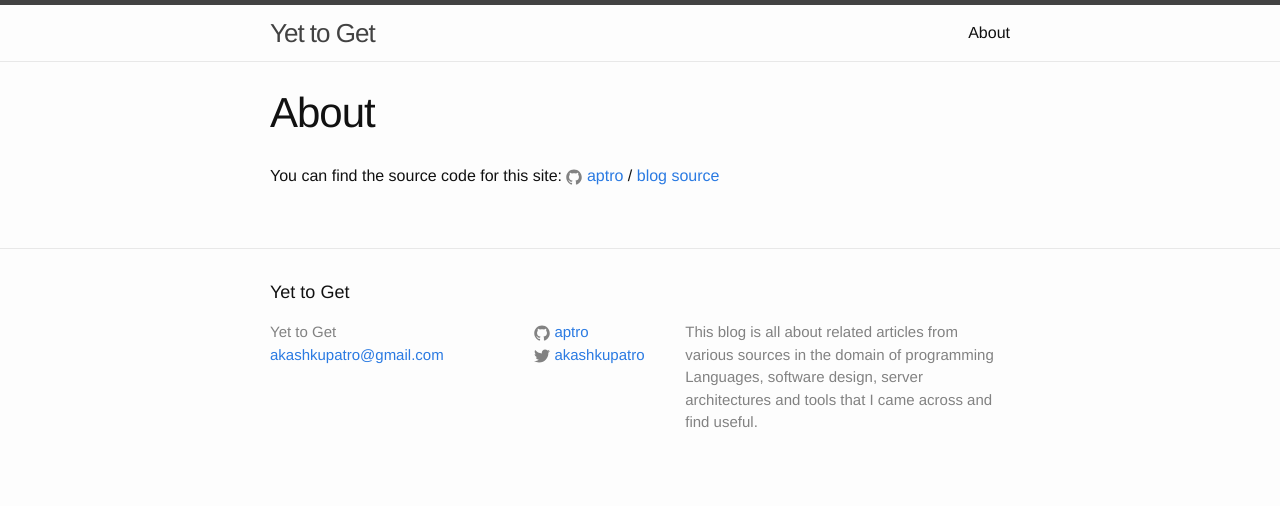
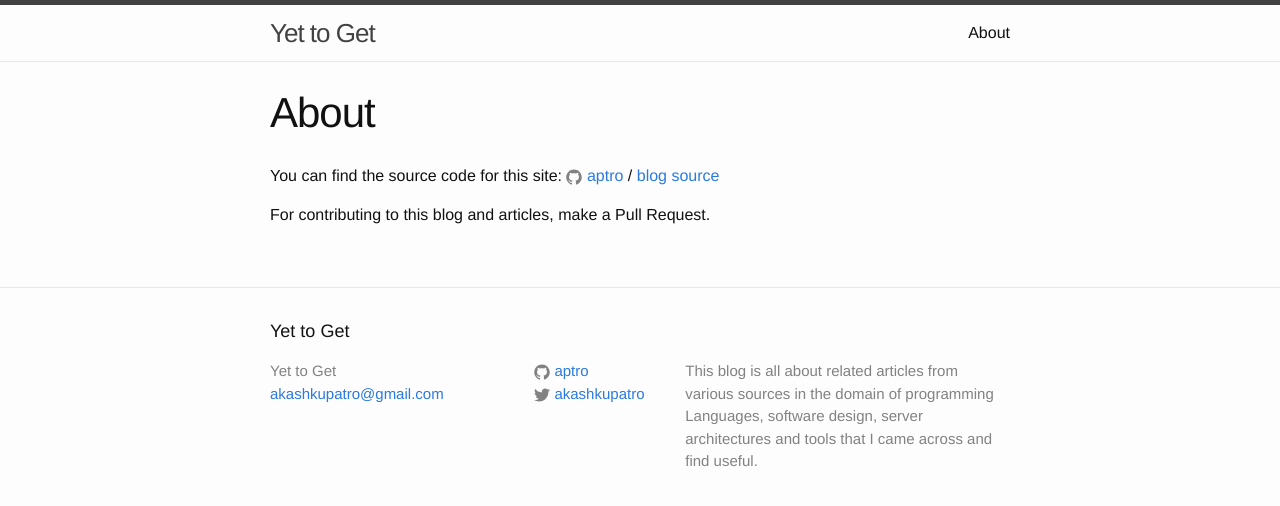
Before and after one commit to aptro/aptro.github.io, a Jekyll site: the page built from about.md, in a window 1280 px wide. Shown: the top 506 px of the page. Built offline with Jekyll 4.4.1, drawn with Linux system fonts in a browser that asks for light colours.

Commit message:
pull request about.md added

```diff
--- a/about.md
+++ b/about.md
@@ -8,3 +8,5 @@ permalink: /about/
 You can find the source code for this site:
 {% include icon-github.html username="aptro" %} /
 [blog source](https://github.com/aptro/aptro.github.io)
+
+For contributing to this blog and articles, make a Pull Request.
```
